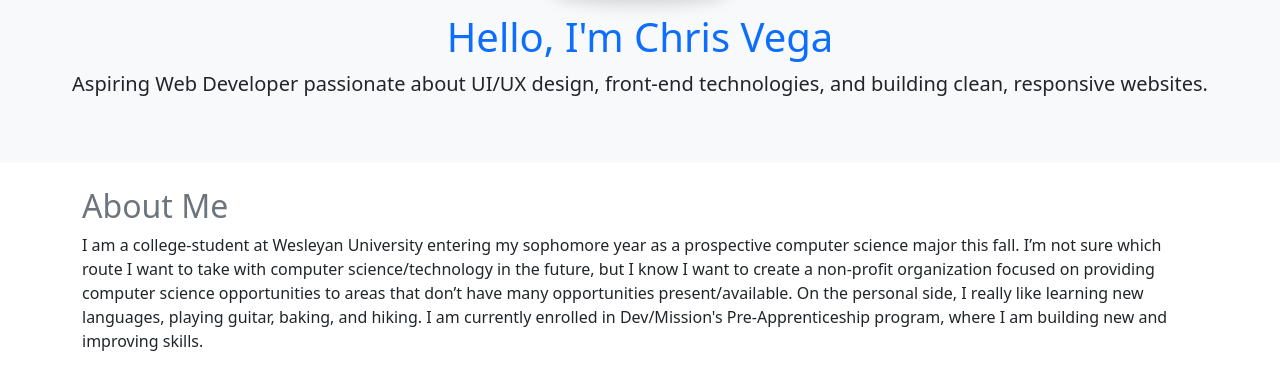
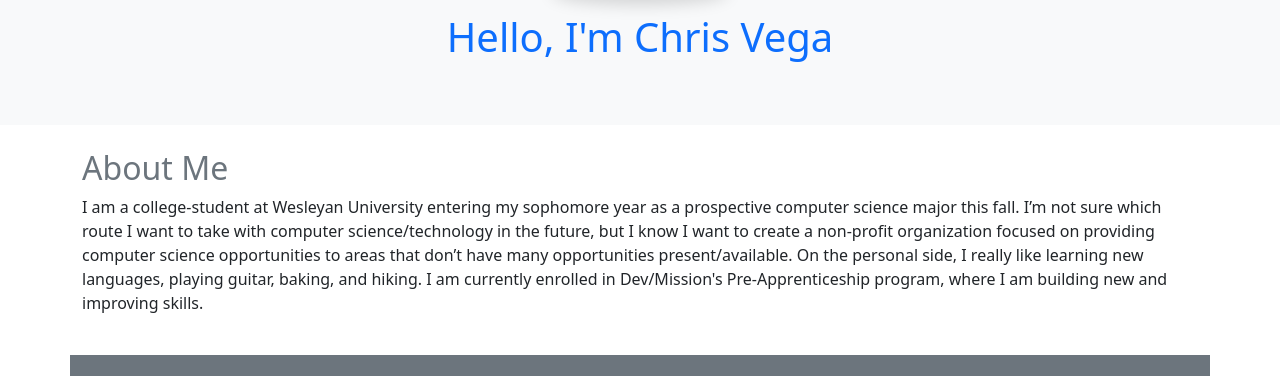
Before and after one commit to chris2vega/About-Me, a plain HTML site: page index.html in a window 1280 px wide. Shown: the part 133-509 px from the top of the page. Drawn offline with nearby package versions, Linux system fonts and the light colour scheme.

Commit message:
Update index.html

```diff
--- a/index.html
+++ b/index.html
@@ -51,7 +51,7 @@
       style="width: 160px; height: 160px;"
     />
     <h1 class="text-primary">Hello, I'm Chris Vega</h1>
-    <p class="lead">Aspiring Web Developer passionate about UI/UX design, front-end technologies, and building clean, responsive websites.</p>
+    <p class="lead"></p>
   </section>
 
   <!-- About Me -->
```
